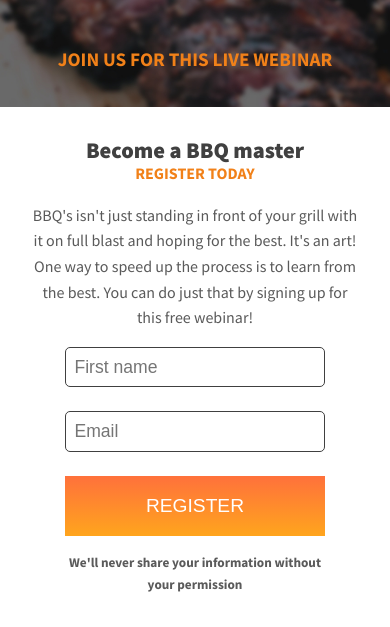
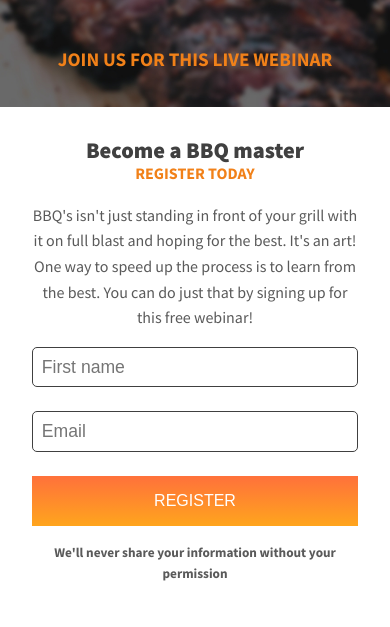
Before and after one commit to DimaProhorenko/BBQ-page, a plain HTML site: page index.html in a window 390 px wide. Shown: the part 273-900 px from the top of the page. Drawn offline with Linux system fonts and the light colour scheme.

Commit message:
fixed form width issue and btn font-size on mobile screen

```diff
--- a/css/style.css
+++ b/css/style.css
@@ -107,7 +107,7 @@ h1,h2,h3,h4 {
 }
 
 .form-container {
-    width: 80%;
+    max-width: 500px;
     margin: 0 auto;
 }
 
@@ -139,7 +139,7 @@ h1,h2,h3,h4 {
     background: linear-gradient(#ff713b, #ffa51d);
     color: #fff;
     margin-bottom: 1rem;
-    font-size: 1.2rem;
+    font-size: 1rem;
     text-transform: uppercase;
     cursor: pointer;
     transition: opacity linear 150ms;
@@ -183,9 +183,6 @@ h1,h2,h3,h4 {
         padding: 1em;
         font-size: 1rem;
     }
-    .btn {
-        font-size: 1rem;
-    }
 }
 
 @media screen and (min-width: 1400px) {
```
